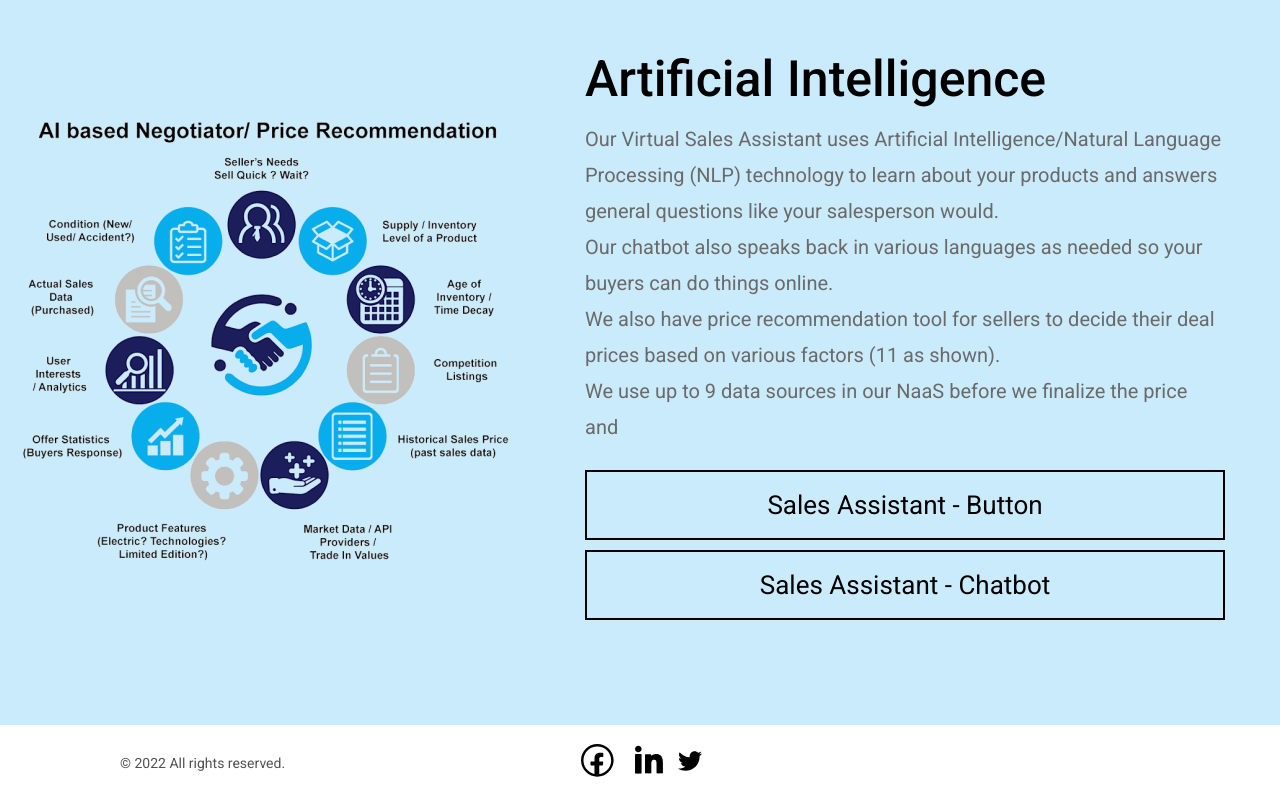
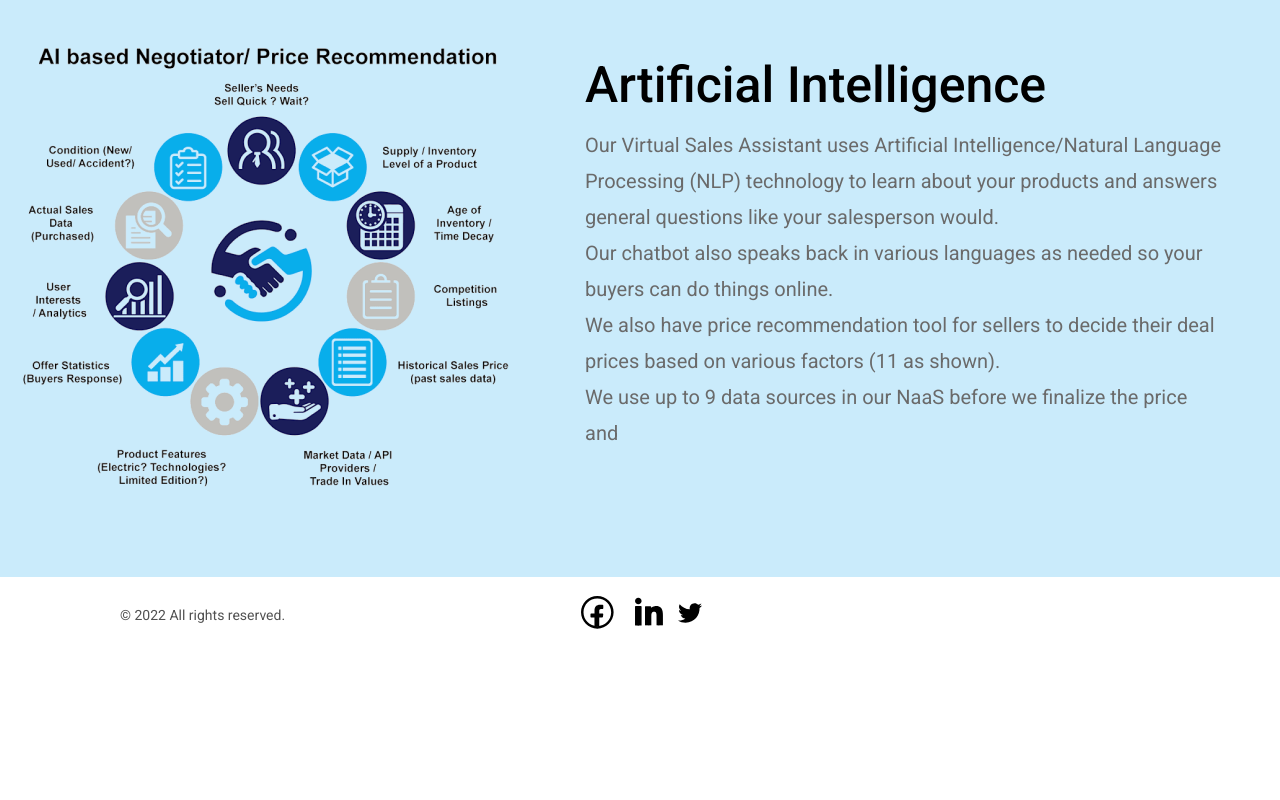
Before and after one commit to rajandraj2023/Autodealcloser, a plain HTML site: page index.html in a window 1280 px wide. Shown: the part 5589-6389 px from the top of the page. After the commit the page ends 6241 px from the top, so only its background shows below. Drawn offline with Linux system fonts and the light colour scheme.

Commit message:
Update index.html

```diff
--- a/index.html
+++ b/index.html
@@ -295,9 +295,7 @@ We also have price recommendation tool for sellers to decide their deal prices b
 <br>
 We use up to 9 data sources in our NaaS before we finalize the price and
 </p>
-                            <a href="https://demo.autodealcloser.com/demo-catalog/demo-catalog-page.html" class="btn"> Sales Assistant - Button </a>
-                            <a href="https://ui.robonegotiator.com/product-details?upc_product_code=2T2ZFMCA2GC001437&deal=184" class="btn"> Sales Assistant - Chatbot </a>
-                        </div>
+                                       </div>
                     </div>
                 </div>
             </div>
```
